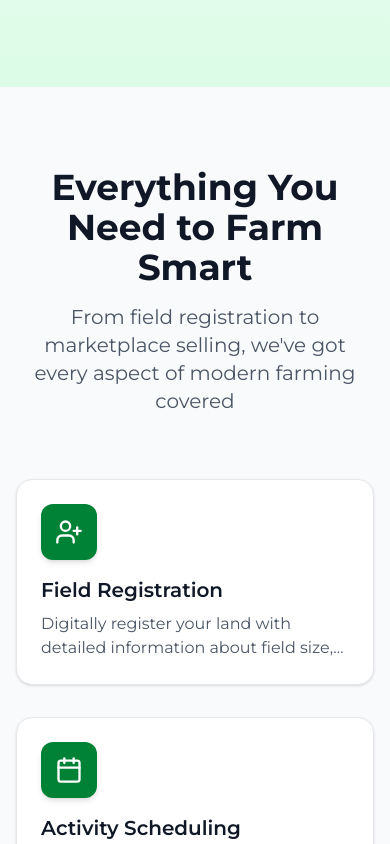
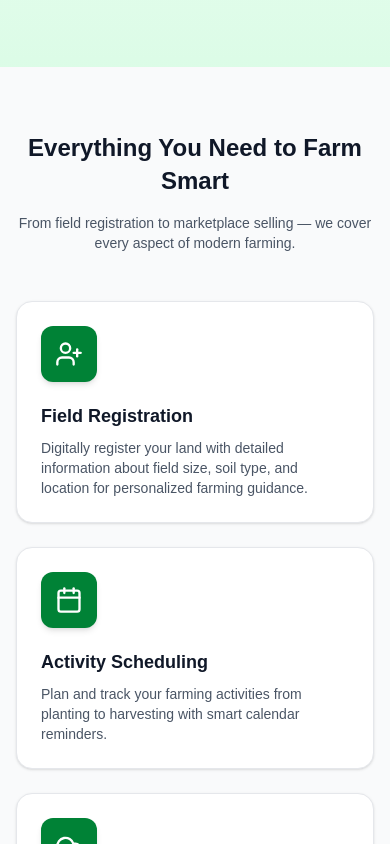
Before and after one commit to Subroto89/root-farming-frontend, a React (Vite) app: page / in a window 390 px wide. Shown: the part 1120-1964 px from the top of the page. Built offline with nearby package versions, Linux system fonts and the light colour scheme; no server answers.

Commit message:
Features section all responsive

```diff
--- a/src/components/HomePage/Features.jsx
+++ b/src/components/HomePage/Features.jsx
@@ -71,49 +71,42 @@ const features = [
 
 const Features = () => {
   return (
-    <div className=" py-20 min-h-screen  bg-gray-50 overflow-hidden flex items-center">
-      <div className="max-w-7xl mx-auto px-4 w-full">
-        {/* Heading */}
-        <div className="text-center mb-16">
-          <h2 className="text-4xl lg:text-5xl font-bold text-gray-900 mb-4">
+    <div className="bg-gray-50 md:py-24 py-16 min-h-screen flex items-center overflow-hidden">
+      <div className="w-full max-w-7xl mx-auto px-4 sm:px-6 lg:px-8">
+        {/* Section Header */}
+        <div className="text-center mb-12 sm:mb-16">
+          <h2 className="text-2xl sm:text-3xl md:text-4xl lg:text-5xl font-bold text-gray-900 mb-4 leading-snug">
             Everything You Need to Farm Smart
           </h2>
-          <p className="text-xl text-gray-600 max-w-2xl mx-auto">
-            From field registration to marketplace selling, we've got every
-            aspect of modern farming covered
+          <p className="text-sm sm:text-base md:text-lg lg:text-xl text-gray-600 max-w-2xl mx-auto">
+            From field registration to marketplace selling — we cover every
+            aspect of modern farming.
           </p>
         </div>
 
-        {/* Grid */}
-        <div className="grid md:grid-cols-2 lg:grid-cols-4 gap-8">
+        {/* Feature Grid */}
+        <div className="grid grid-cols-1 sm:grid-cols-2 lg:grid-cols-3 xl:grid-cols-4 gap-6 sm:gap-8 md:gap-10">
           {features.map((feature, index) => {
             const Icon = feature.icon;
             return (
               <Link to={feature.path}>
                 <div
                   key={index}
-                  className="group bg-white border border-gray-200 rounded-2xl p-6 shadow-sm
-                       hover:shadow-xl hover:-translate-y-2 transition-all duration-300"
+                  className="group bg-white border border-gray-200 rounded-2xl p-6 sm:p-8 shadow-sm
+                hover:shadow-lg hover:-translate-y-2 transition-all duration-300 flex flex-col h-full"
                 >
                   {/* Icon */}
-                  <div
-                    className="w-14 h-14 rounded-xl bg-green-700 flex items-center justify-center mb-4
-                         shadow-md transform transition-transform duration-300
-                         group-hover:scale-110"
-                  >
-                    <Icon className="w-7 h-7 text-white" />
+                  <div className="w-14 h-14 sm:w-16 sm:h-16 md:w-20 md:h-20 rounded-xl bg-green-700 flex items-center justify-center mb-5 shadow-md transition-transform duration-300 group-hover:scale-110">
+                    <Icon className="w-7 h-7 sm:w-8 sm:h-10 md:w-12 md:h-12 text-white" />
                   </div>
 
                   {/* Title */}
-                  <h3
-                    className="text-xl font-semibold text-gray-900 mb-2
-                         transition-colors duration-300 group-hover:text-green-700"
-                  >
+                  <h3 className="text-lg sm:text-xl md:text-2xl font-semibold text-gray-900 mb-2 group-hover:text-green-700 transition-colors duration-300">
                     {feature.title}
                   </h3>
 
                   {/* Description */}
-                  <p className="text-base text-gray-600 line-clamp-2">
+                  <p className="text-gray-600 text-sm sm:text-base md:text-base flex-grow ">
                     {feature.description}
                   </p>
                 </div>
--- a/src/index.css
+++ b/src/index.css
@@ -1,24 +1,24 @@
-@import url('https://fonts.googleapis.com/css2?family=Montserrat:ital,wght@0,100..900;1,100..900&family=Roboto:ital,wght@0,100..900;1,100..900&family=Urbanist:ital,wght@0,100..900;1,100..900&display=swap');@import url('https://fonts.googleapis.com/css2?family=Montserrat:ital,wght@0,100..900;1,100..900&family=Roboto:ital,wght@0,100..900;1,100..900&family=Urbanist:ital,wght@0,100..900;1,100..900&display=swap');
+@import url('https://fonts.googleapis.com/css2?family=Poppins:ital,wght@0,100;0,200;0,300;0,400;0,500;0,600;0,700;0,800;0,900;1,100;1,200;1,300;1,400;1,500;1,600;1,700;1,800;1,900&display=swap');
 
-@import "tailwindcss";
+@import 'tailwindcss';
 @tailwind utilities;
 @plugin "daisyui" {
   themes: light --default;
 }
 
 @plugin "daisyui" {
-   themes: light --default dark --prefersdark;
+  themes: light --default dark --prefersdark;
 }
 
-body{
-  font-family: "Montserrat", sans-serif;
+body {
+  font-family: 'Montserrat', sans-serif;
   font-optical-sizing: auto;
   font-weight: 400;
   font-style: normal;
 }
 
-.active{
-  color: green
+.active {
+  color: green;
 }
 
 /* :root {
```
